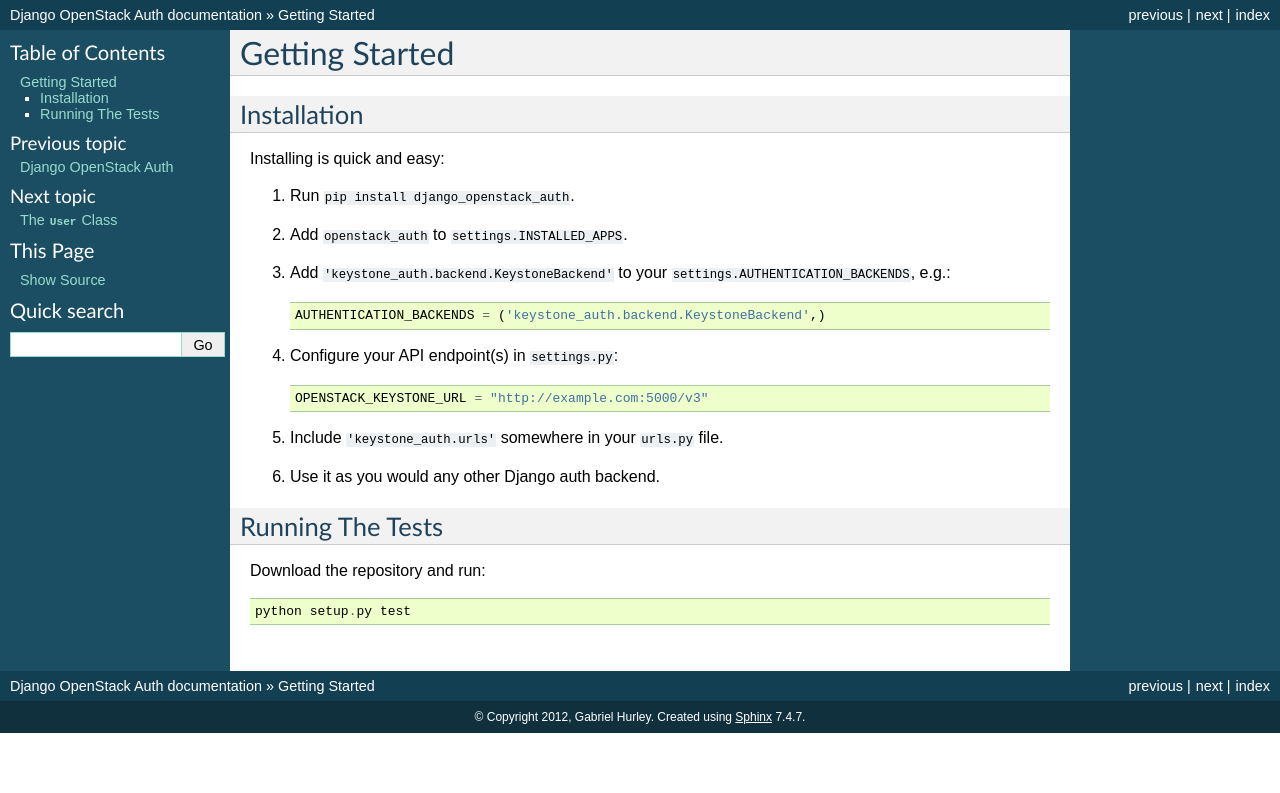
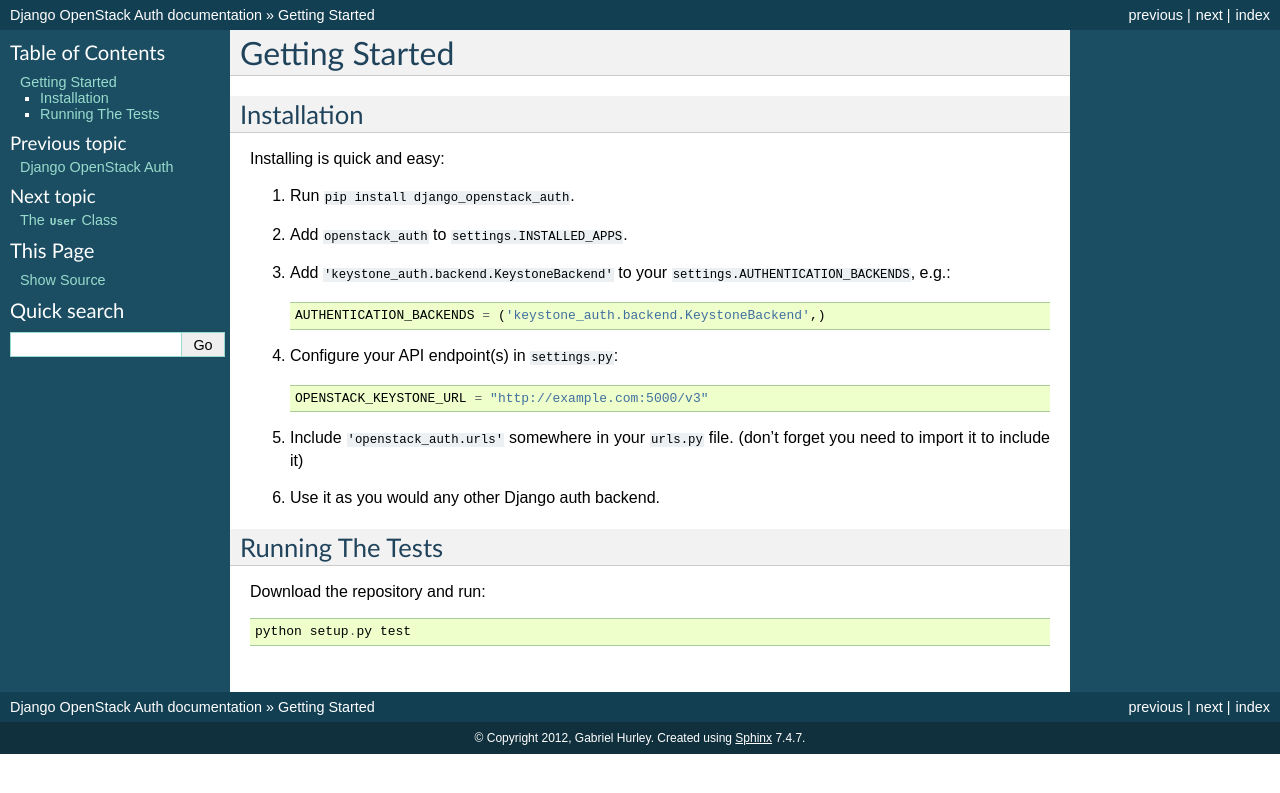
Before and after one commit to openstack-archive/django_openstack_auth, a Sphinx documentation site: the page built from doc/source/installation.rst, in a window 1280 px wide. Shown: the top 793 px of the page. Built offline with Sphinx 7.4.7, drawn with Linux system fonts in a browser that asks for light colours.

Commit message:
referencing incorrect module

```diff
--- a/doc/source/installation.rst
+++ b/doc/source/installation.rst
@@ -20,7 +20,7 @@ Installing is quick and easy:
 
         OPENSTACK_KEYSTONE_URL = "http://example.com:5000/v3"
 
-#. Include ``'keystone_auth.urls'`` somewhere in your ``urls.py`` file.
+#. Include ``'openstack_auth.urls'`` somewhere in your ``urls.py`` file. (don't forget you need to import it to include it)
 
 #. Use it as you would any other Django auth backend.
 
```
